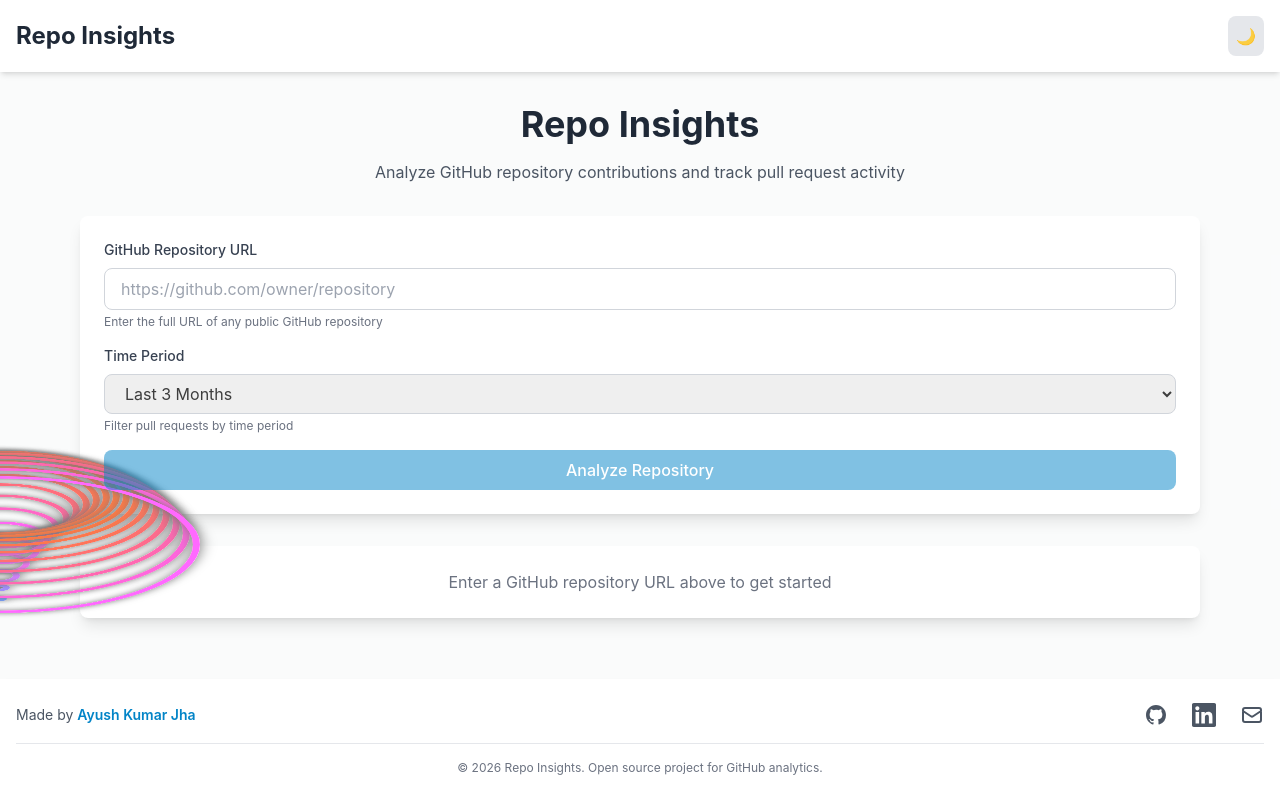
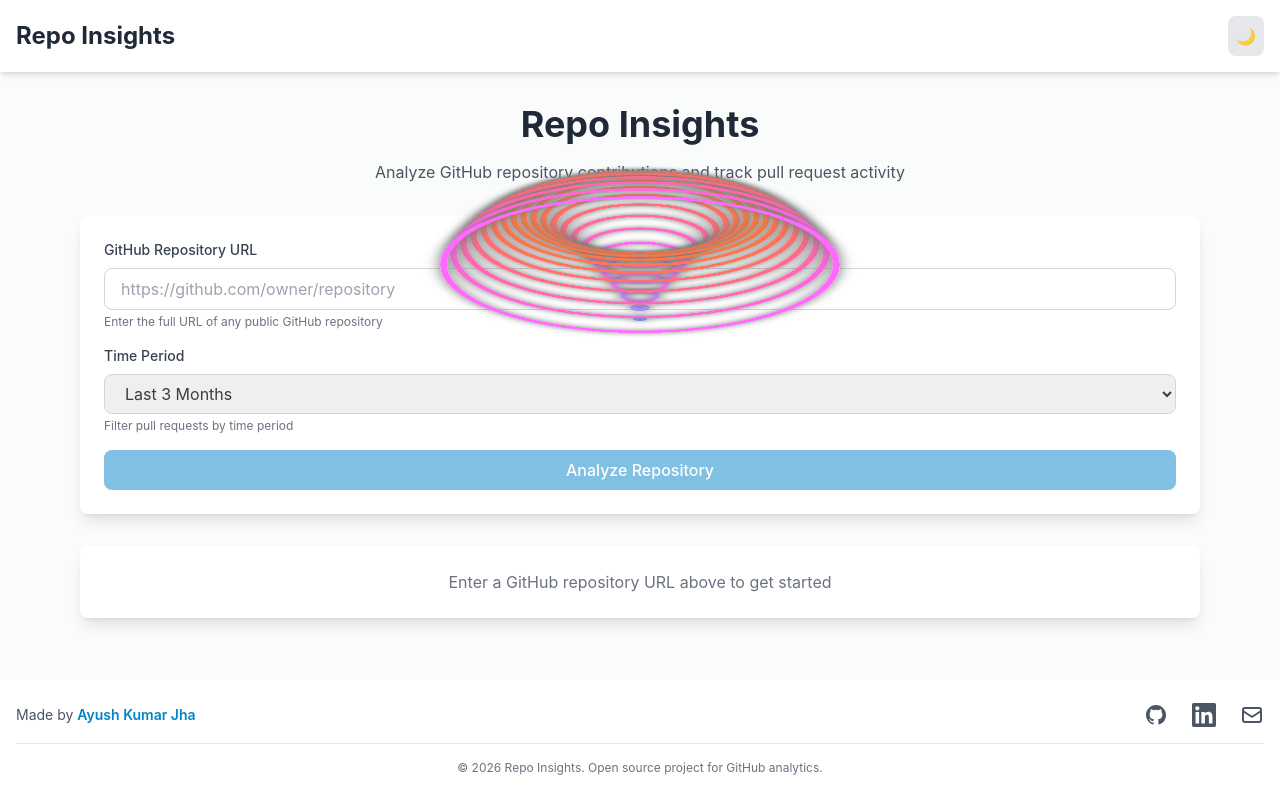
Before and after one commit to jhaayushkumar/repo-insights, a React (Vite) app: page / in a window 1280 px wide. Built offline with nearby package versions, Linux system fonts and the light colour scheme.

Commit message:
style: center animated background

```diff
--- a/src/components/AnimatedBackground.module.css
+++ b/src/components/AnimatedBackground.module.css
@@ -1,8 +1,11 @@
 /* From Uiverse.io by NlghtM4re */
 .container {
     position: absolute;
-    top: 40%;
-    height: 90%;
+    top: 50%;
+    left: 50%;
+    transform: translate(-50%, -50%);
+    width: 100%;
+    height: 100%;
     display: flex;
     justify-content: center;
     align-items: center;
```
